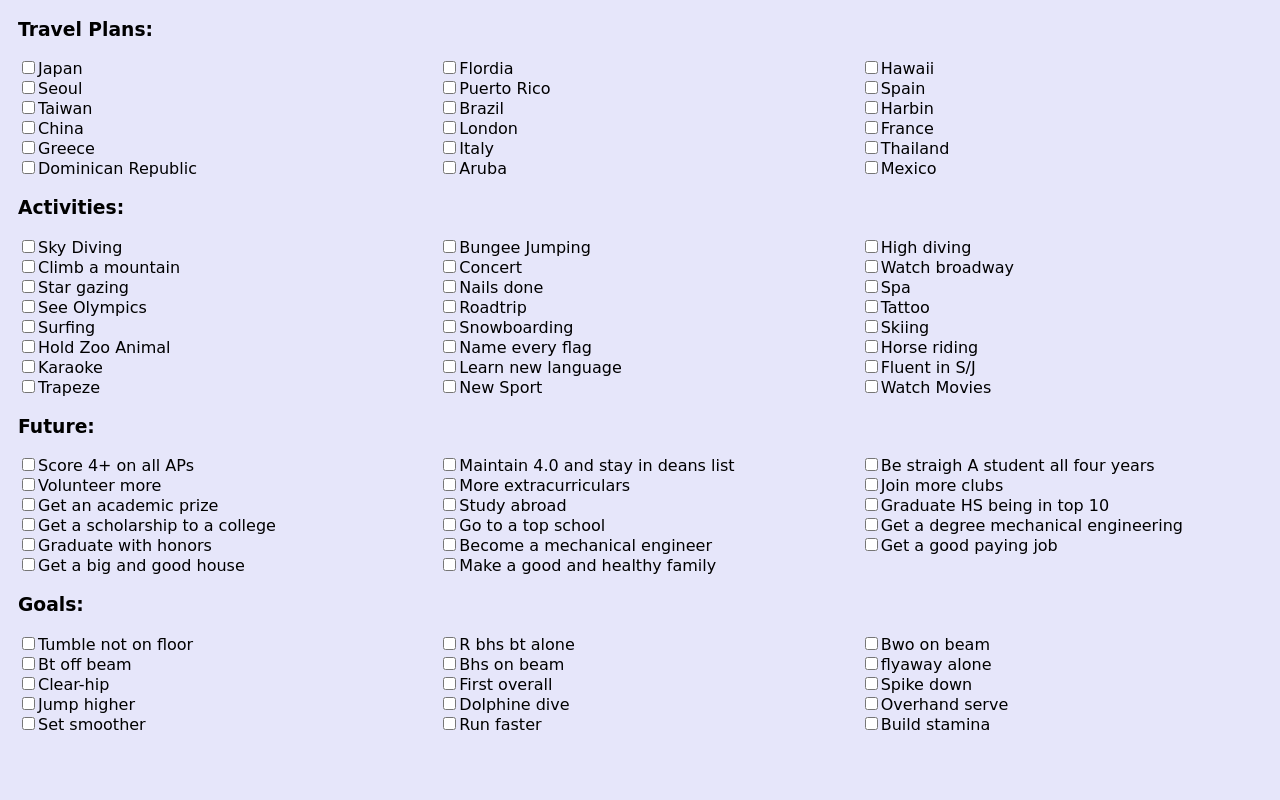
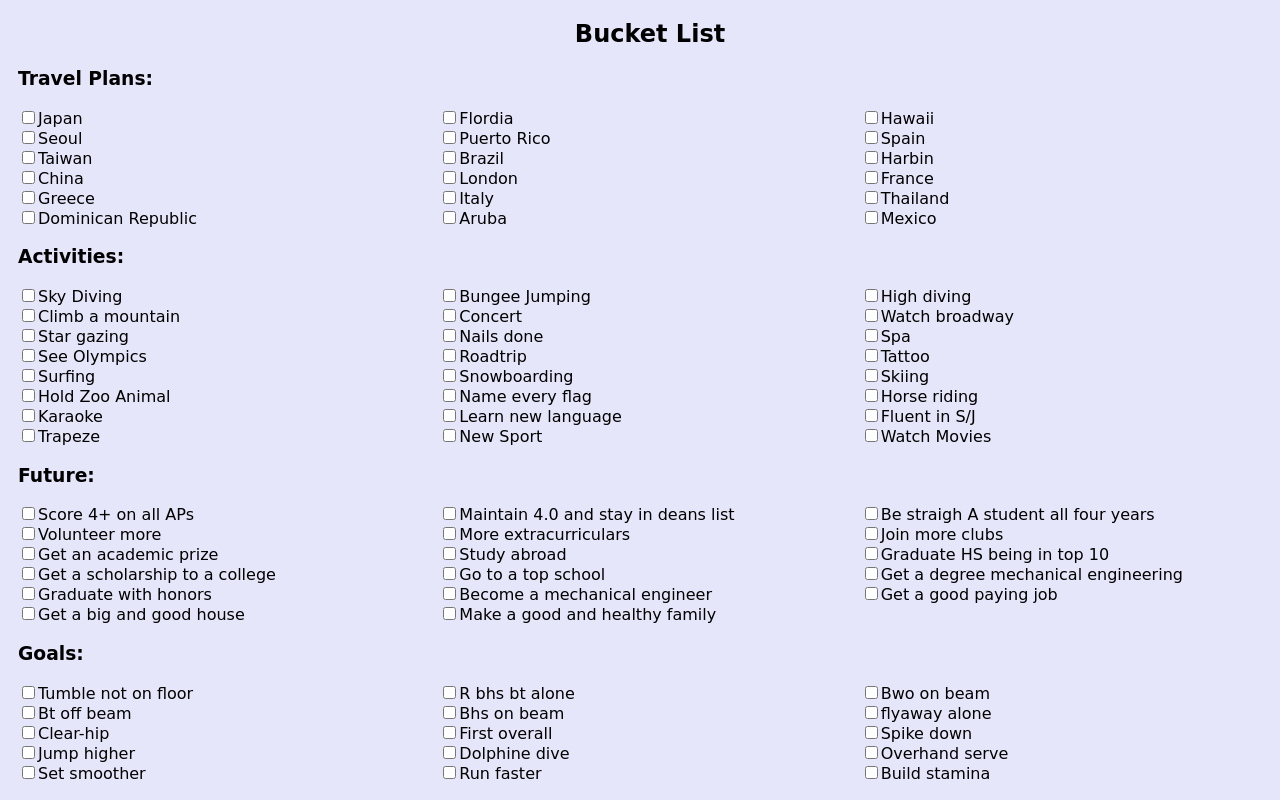
Before and after one commit to myo448/capstone-project, a plain HTML site: page bucketlist.html in a window 1280 px wide. Drawn offline with Linux system fonts and the light colour scheme.

Commit message:
Update bucketlist.html

```diff
--- a/bucketlist.html
+++ b/bucketlist.html
@@ -82,6 +82,7 @@ h3 {
 </style>
 </head>
 <body>
+<center><div><h2>Bucket List</h2></div></center>
 <div> <h3> Travel Plans:</h3></div>
  <div id = "travel">
     <div> <input type="checkbox" <h3>Japan</h3></div>
```
